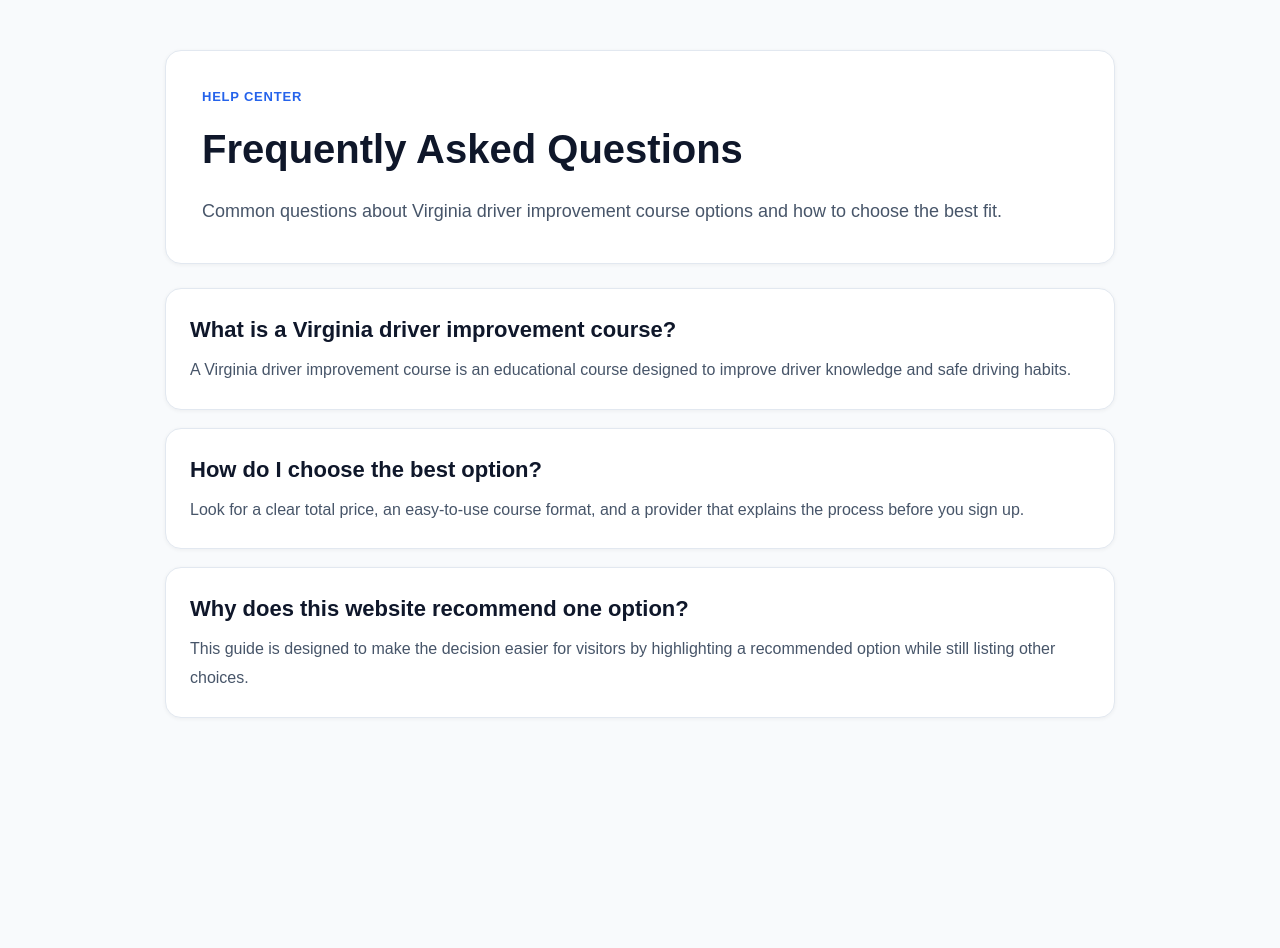
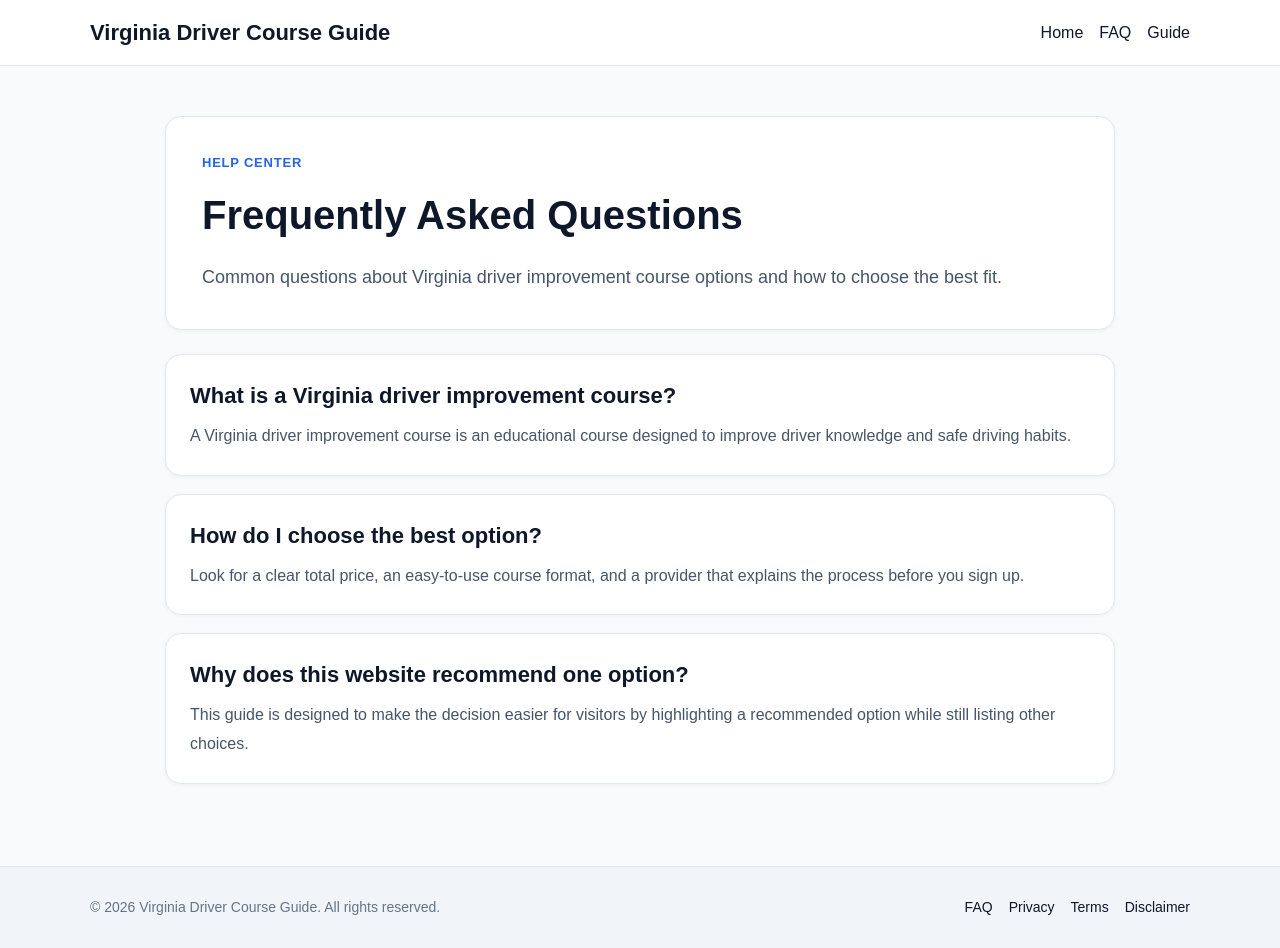
Before and after one commit to ankurfadia-ctrl/cheap-vadrivercourse, a Next.js app: page /faq in a window 1280 px wide. Before the commit the page ends 800 px from the top, so only its background shows below. Built offline with nearby package versions, Linux system fonts and the light colour scheme.

Commit message:
fix faq page

```diff
--- a/app/faq/page.tsx
+++ b/app/faq/page.tsx
@@ -2,6 +2,54 @@ import { SITE } from "@/lib/site-config";
 
 export default function FAQPage() {
   return (
+    <>
+      <header
+        style={{
+          background: "#ffffff",
+          borderBottom: "1px solid #e2e8f0",
+          padding: "16px 32px",
+        }}
+      >
+        <div
+          style={{
+            maxWidth: "1100px",
+            margin: "0 auto",
+            display: "flex",
+            justifyContent: "space-between",
+            alignItems: "center",
+            gap: "16px",
+            flexWrap: "wrap",
+          }}
+        >
+          <a
+            href="/"
+            style={{
+              fontWeight: 700,
+              fontSize: "22px",
+              textDecoration: "none",
+              color: "#0f172a",
+            }}
+          >
+            Virginia Driver Course Guide
+          </a>
+
+          <div style={{ display: "flex", gap: "16px", flexWrap: "wrap" }}>
+            <a href="/" style={{ color: "#0f172a", textDecoration: "none" }}>
+              Home
+            </a>
+            <a href="/faq" style={{ color: "#0f172a", textDecoration: "none" }}>
+              FAQ
+            </a>
+            <a
+              href="/cheap-virginia-driver-improvement-course"
+              style={{ color: "#0f172a", textDecoration: "none" }}
+            >
+              Guide
+            </a>
+          </div>
+        </div>
+      </header>
+
       <main
         style={{
           minHeight: "100vh",
@@ -79,5 +127,45 @@ export default function FAQPage() {
           </div>
         </div>
       </main>
+
+      <footer
+        style={{
+          padding: "30px",
+          background: "#f1f5f9",
+          borderTop: "1px solid #e2e8f0",
+        }}
+      >
+        <div
+          style={{
+            maxWidth: "1100px",
+            margin: "0 auto",
+            display: "flex",
+            justifyContent: "space-between",
+            alignItems: "center",
+            gap: "16px",
+            flexWrap: "wrap",
+          }}
+        >
+          <div style={{ color: "#64748b", fontSize: "14px" }}>
+            © {new Date().getFullYear()} Virginia Driver Course Guide. All rights reserved.
+          </div>
+
+          <div style={{ display: "flex", gap: "16px", fontSize: "14px", flexWrap: "wrap" }}>
+            <a href="/faq" style={{ color: "#0f172a", textDecoration: "none" }}>
+              FAQ
+            </a>
+            <a href="/privacy-policy" style={{ color: "#0f172a", textDecoration: "none" }}>
+              Privacy
+            </a>
+            <a href="/terms" style={{ color: "#0f172a", textDecoration: "none" }}>
+              Terms
+            </a>
+            <a href="/disclaimer" style={{ color: "#0f172a", textDecoration: "none" }}>
+              Disclaimer
+            </a>
+          </div>
+        </div>
+      </footer>
+    </>
   );
 }
```
Lines whose indentation alone changed are shown as unchanged.
